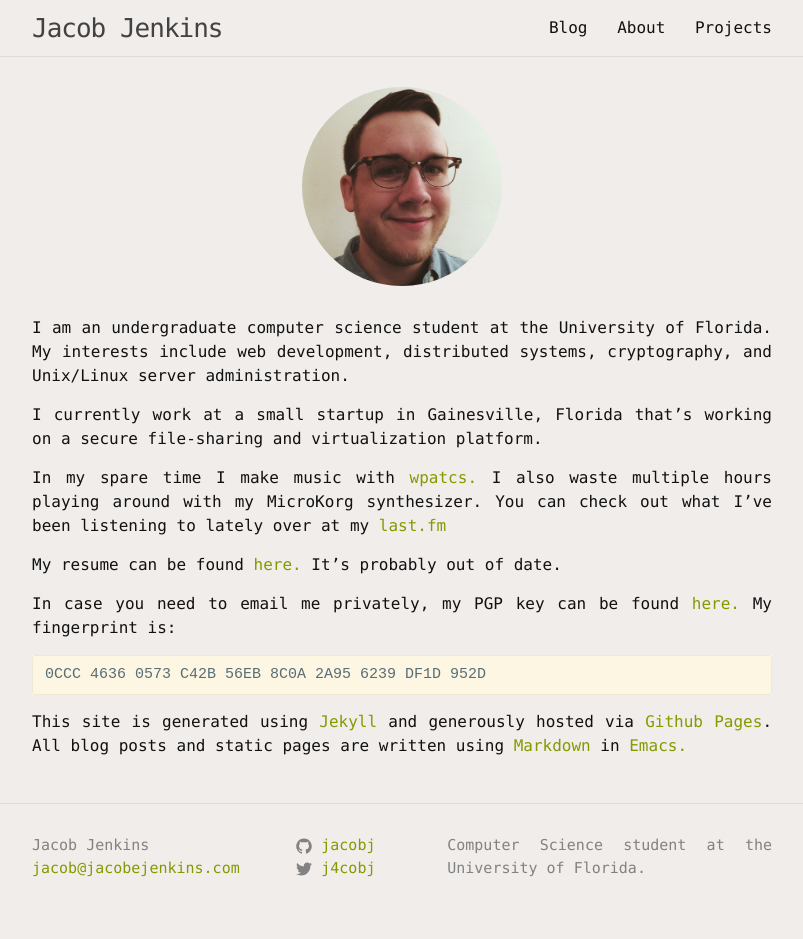
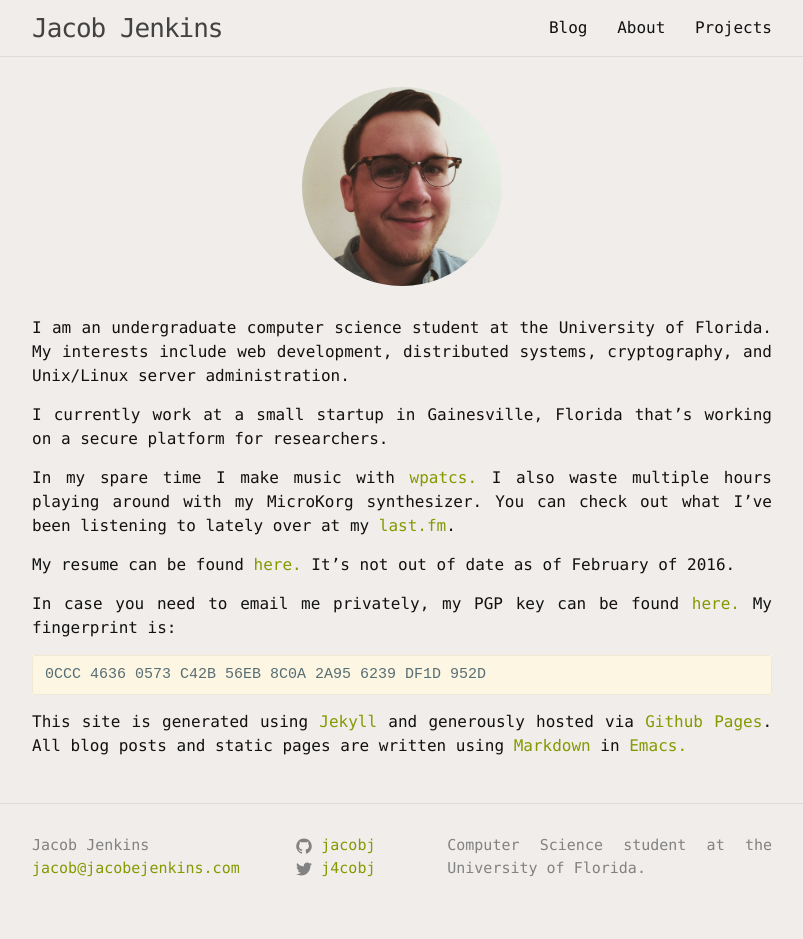
Before and after one commit to jacobj/jacobj.github.io, a Jekyll site: the page built from index.md, in a window 1280 px wide. Shown: the whole page, without its empty margins (238-1041 px from the left). Built offline with Jekyll 4.4.1, drawn with Linux system fonts in a browser that asks for light colours.

Commit message:
Minor correction

```diff
--- a/index.md
+++ b/index.md
@@ -10,16 +10,14 @@ I am an undergraduate computer science student at the University of Florida. My
 interests include web development, distributed systems, cryptography, and
 Unix/Linux server administration.
 
-I currently work at a small startup in Gainesville, Florida that's working on a
-secure file-sharing and virtualization platform.
+I currently work at a small startup in Gainesville, Florida that's working on a secure platform for researchers.
 
 In my spare time I make music with [wpatcs.](http://wpatcs.bandcamp.com) I also waste multiple hours playing
 around with my MicroKorg synthesizer. You can check out what I've been listening
-to lately over at my [last.fm](http://www.last.fm/user/xyzodiac)
+to lately over at my [last.fm](http://www.last.fm/user/xyzodiac).
 
 My resume can be found
-[here.](https://www.dropbox.com/s/gf9n2fvs3jplrl0/Resume.pdf) It's probably
-out of date.
+[here.](https://www.dropbox.com/s/gf9n2fvs3jplrl0/Resume.pdf) It's not out of date as of February of 2016.
 
 In case you need to email me privately, my PGP key can be found [here.](key.asc)
 My fingerprint is:
```
